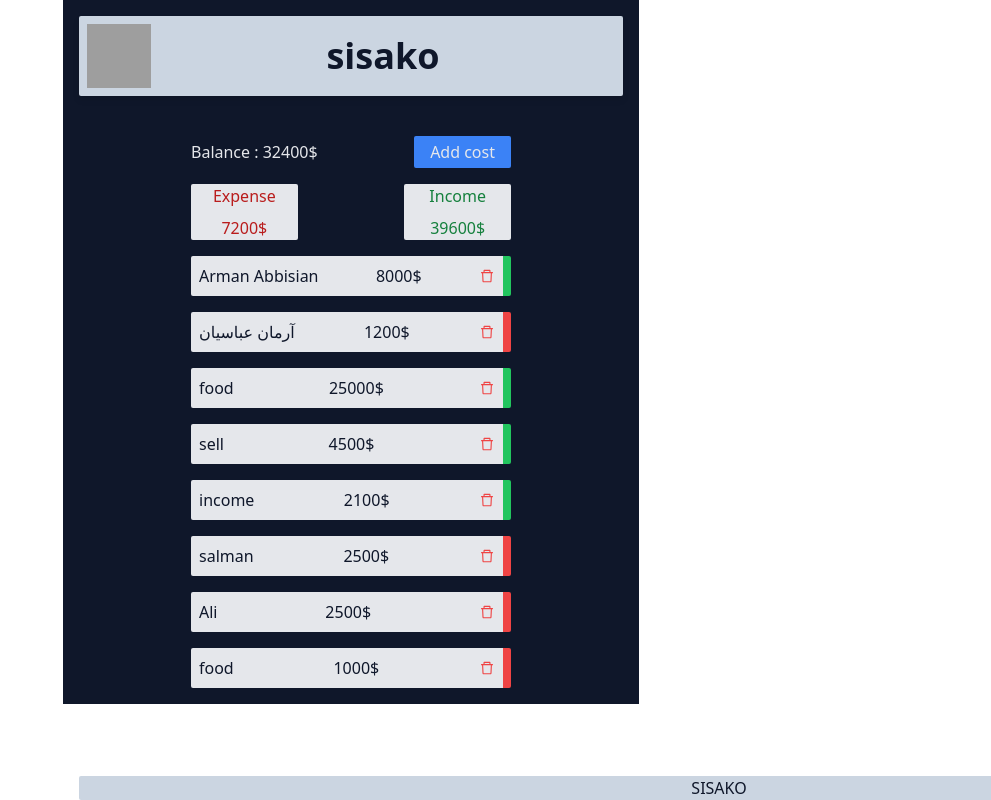
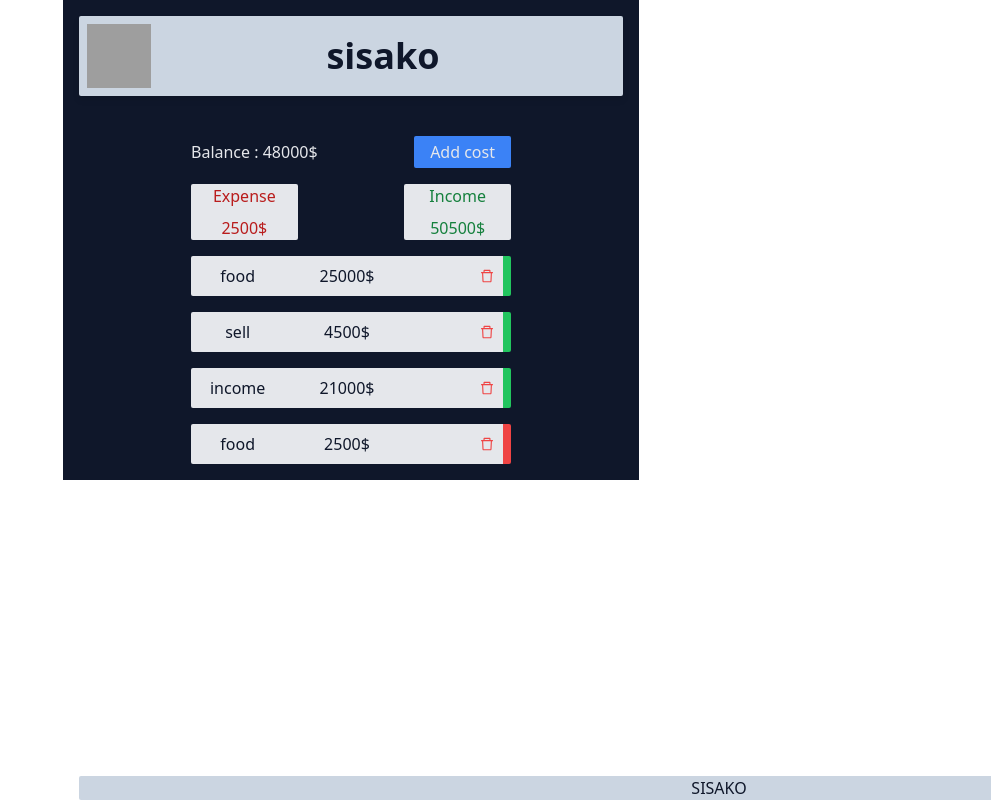
Before and after one commit to Arman-Abbasian/expense_tracker_app, a React (Create React App) app: page / in a window 1280 px wide. Shown: the whole page, without its empty margins (289-1280 px from the left). Built offline with nearby package versions, Linux system fonts and the light colour scheme; data requests are answered from the project's data file; grey boxes are pictures that could not be loaded.

Commit message:
do the delete button

```diff
--- a/db.json
+++ b/db.json
@@ -1,19 +1,5 @@
 {
   "expenses": [
-    {
-      "name": "Arman Abbisian",
-      "cost": "8000",
-      "type": "income",
-      "date": "2022-11-09",
-      "id": 8
-    },
-    {
-      "name": "آرمان عباسیان",
-      "cost": "1200",
-      "type": "expense",
-      "date": "2022-11-08",
-      "id": 9
-    },
     {
       "name": "food",
       "cost": "25000",
@@ -30,31 +16,17 @@
     },
     {
       "name": "income",
-      "cost": "2100",
+      "cost": "21000",
       "type": "income",
-      "date": "2022-11-20",
+      "date": "2022-11-08",
       "id": 12
     },
     {
-      "name": "salman",
+      "name": "food",
       "cost": "2500",
       "type": "expense",
-      "date": "2022-11-15",
+      "date": "2022-11-09",
       "id": 13
-    },
-    {
-      "name": "Ali",
-      "cost": "2500",
-      "type": "expense",
-      "date": "2022-11-08",
-      "id": 14
-    },
-    {
-      "name": "food",
-      "cost": "1000",
-      "type": "expense",
-      "date": "2022-11-09",
-      "id": 15
     }
   ]
 }
--- a/src/components/Cost.jsx
+++ b/src/components/Cost.jsx
@@ -1,10 +1,10 @@
 import { AiOutlineDelete } from "react-icons/ai";
-const Cost = ({name,cost,type,showDetail}) => {
+const Cost = ({name,cost,type,showDetail,onDelete}) => {
     return (
-        <div onClick={showDetail} className={`bg-gray-200 border-r-8 rounded-sm   flex justify-between items-center gap-8 text-slate-900 w-full p-2 cursor-pointer ${type==="expense"?`border-r-red-500`:`border-r-green-500`}`}>
-            <p>{name}</p>
-            <p>{cost}$</p>
-            <AiOutlineDelete className="text-red-500"/>
+        <div onClick={showDetail} className={`bg-gray-200 border-r-8 rounded-sm grid grid-cols-3 gap-8 text-slate-900 w-full p-2 cursor-pointer ${type==="expense"?`border-r-red-500`:`border-r-green-500`}`}>
+            <p className="flex justify-center items-center w-full">{name}</p>
+            <p className="flex justify-center items-center w-full">{cost}$</p>
+            <p className="flex justify-end items-center w-full h-full"><AiOutlineDelete onClick={(e)=>onDelete(e)} className="text-red-500"/></p>
         </div>
      );
 }
--- a/src/components/CostDetail.jsx
+++ b/src/components/CostDetail.jsx
@@ -34,11 +34,11 @@ const CostDetail = ({costItem,closeCostDetail,fetchData}) => {
     };
 
     return (
-        <div className="fixed z-20 top-10">
-            <div className="transition ease-in-out duration-1000 bg-red-400 p-6 relative ">
+        <div className="fixed w-screen h-screen z-20 top-0 left-0 bg-slate-400 bg-opacity-50 flex justify-center items-center">
+            <div className="transition ease-in-out duration-1000 bg-slate-900 p-6 relative backdrop-blur-xl rounded-md">
                 {costItem &&
                     <form className="flex flex-col gap-4 container mx-auto max-w-xs " onSubmit={submitHandler}>
-                        <AiOutlineClose onClick={closeHandler} className="absolute top-1 cursor-pointer right-1 z-10 text-black" />
+                        <AiOutlineClose onClick={closeHandler} className="absolute top-1 cursor-pointer right-1 z-10 text-gray-200" />
                         <div className=" relative">
                             <input className=" rounded-sm py-2 px-8 text-slate-900 w-full" type="text" name="name" value={formValues.name} onChange={changeHandler} placeholder="enter the name" />
                             <AiFillEdit className="absolute top-1/4 left-1 text-black" />
--- a/src/components/Costs.jsx
+++ b/src/components/Costs.jsx
@@ -1,11 +1,11 @@
 import Cost from "./Cost";
 
-const Costs = ({balance,showDetail}) => {
+const Costs = ({balance,showDetail,removeHandler}) => {
     return (
         <>
         <div className="flex flex-col justify-center items-center gap-4 w-full">
             {balance.map(item=>(
-                <Cost key={item.id} name={item.name} cost={item.cost} type={item.type} showDetail={()=>showDetail(item.id)} />
+                <Cost key={item.id} name={item.name} cost={item.cost} type={item.type} onDelete={(e)=>removeHandler(e,item.id)} showDetail={()=>showDetail(item.id)} />
             ))}
         </div>
         </>
--- a/src/container/Balance.jsx
+++ b/src/container/Balance.jsx
@@ -37,7 +37,19 @@ const Balance = () => {
             toast.success("cost added successfully")
         })
         .catch(err=>toast.error(err.message))
-    }
+    };
+
+    const removeHandler=(e,id)=>{
+        e.stopPropagation();
+        console.log(e)
+        axios.delete(`http://localhost:4000/expenses/${id}`)
+        .then(res=>{
+            fetchData();
+            toast.success("cost deleted successfully")
+        })
+        .catch(err=>toast.error(err.message))
+    };
+
     const showDetail=(id)=>{
         const selectedItem=balance.balance.find(item=>item.id===id);
         setCostItem(selectedItem);
@@ -64,7 +76,7 @@ const Balance = () => {
                 </div>
                 {showForm && <Form addOne={addOneConstHandler} className="transition-all duration-700" />}
                 <ShowTotalCosts expense={expense} />
-                <Costs balance={balance.balance} showDetail={showDetail} className="w-full" />
+                <Costs balance={balance.balance} showDetail={showDetail} removeHandler={(e,id)=>removeHandler(e,id)} className="w-full" />
                 {costItem && <CostDetail costItem={costItem} closeCostDetail={closeCostDetail} fetchData={fetchData}/>}
             </div>
         )
```
